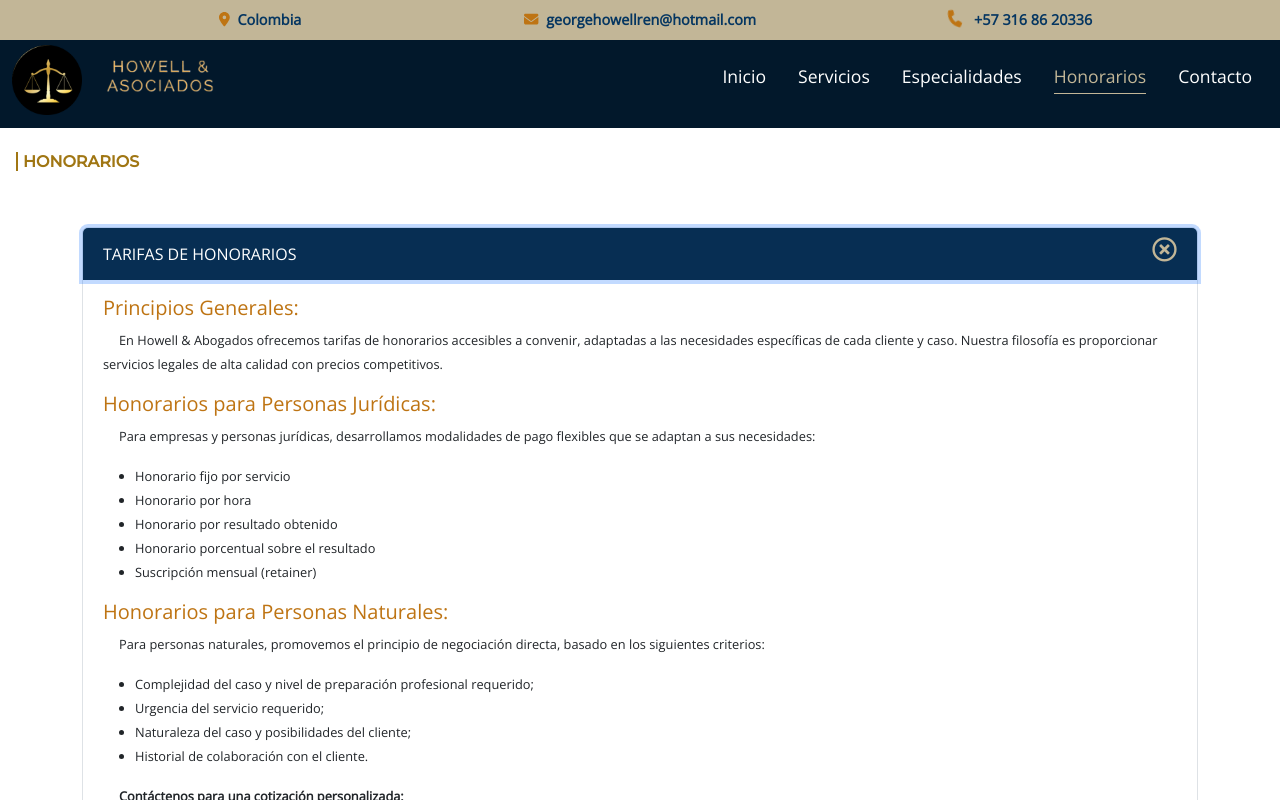
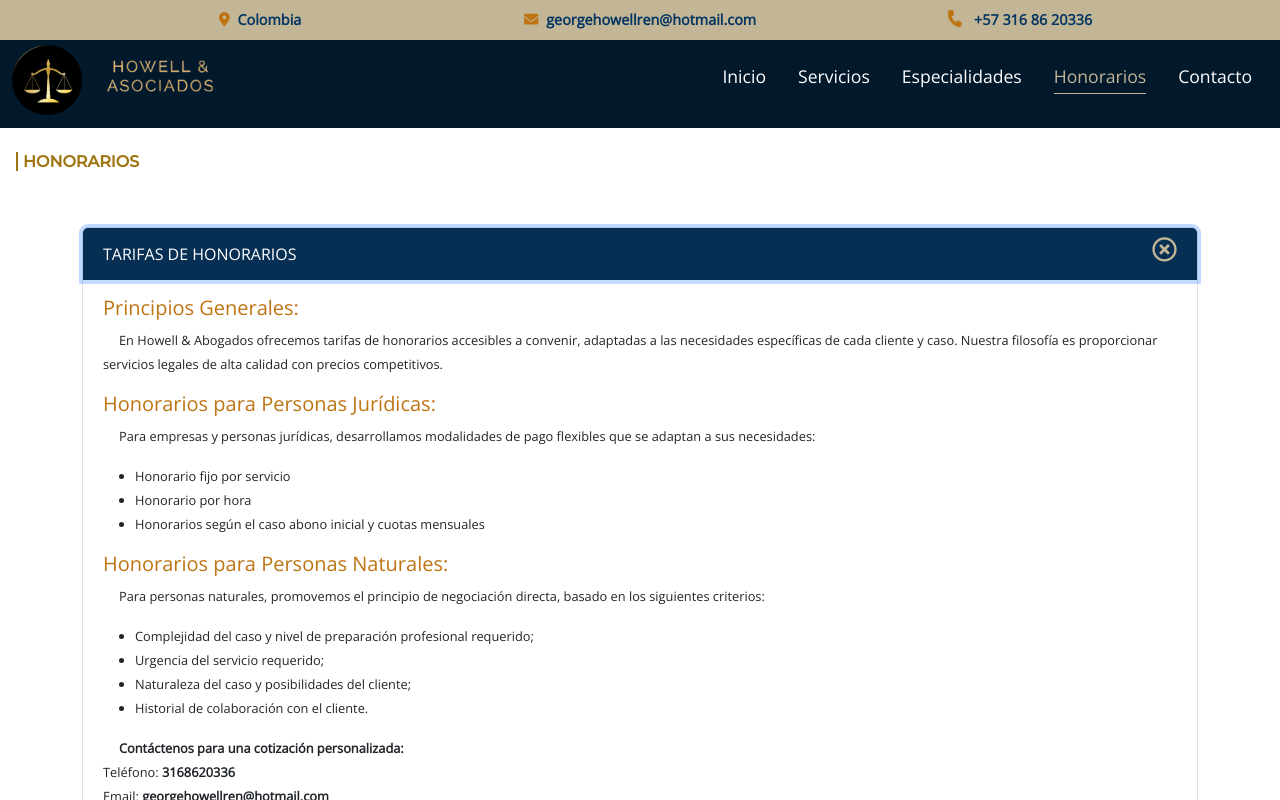
Before and after one commit to angeloHowell/lawyer-website, a React (Create React App) app: page /honorarios in a window 1280 px wide. Both pictures are taken after a click on the button "TARIFAS DE HONORARIOS". Shown: the top 800 px of the page. Built offline with nearby package versions, Linux system fonts and the light colour scheme; a web font is replaced by a local one.

Commit message:
new content added on info.js

```diff
--- a/src/pages/Info.js
+++ b/src/pages/Info.js
@@ -53,9 +53,7 @@ const Honorarios = () => {
                   <ul>
                     <li>Honorario fijo por servicio</li>
                     <li>Honorario por hora</li>
-                    <li>Honorario por resultado obtenido</li>
-                    <li>Honorario porcentual sobre el resultado</li>
-                    <li>Suscripción mensual (retainer)</li>
+                    <li>Honorarios según el caso abono inicial y cuotas mensuales </li>
                   </ul>
                   <h5>Honorarios para Personas Naturales:</h5>
                   <p>
@@ -157,6 +155,10 @@ const Honorarios = () => {
                     <li>Responsabilidad civil</li>
                     <li>Propiedad y inmuebles</li>
                     <li>Sucesiones</li>
+                    <li>Procesos ejecutivos de recuperación de cartera</li>
+                    <li>Responsabilidad civil contractual y extracontractual</li>
+                    <li>Procesos declarativos</li>
+                    <li>Procesos de prescripción adquisitiva de dominio</li>
                   </ul>
 
                   <h5>Derecho de Familia:</h5>
```
